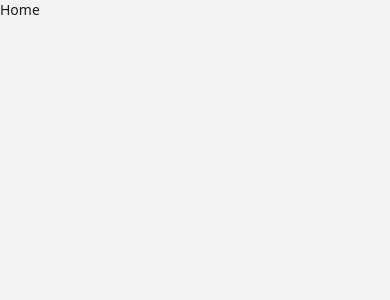
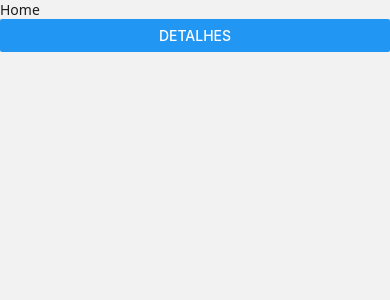
Before and after one commit to David-Marcoss/my-app, a React Native app: screen /home in a window 390 px wide. Shown: the top 300 px of the page. Built offline with nearby package versions, Linux system fonts and the light colour scheme.

Commit message:
feat: config pages

```diff
--- a/screens/Detail.tsx
+++ b/screens/Detail.tsx
@@ -1,5 +1,9 @@
 import { Text } from "@react-navigation/elements";
+import { useRoute } from "@react-navigation/native";
+import { TRouteProps } from "../Routes";
 
 export default function DetailScreen() {
-  return <Text>Detail</Text>;
+  const { params } = useRoute<TRouteProps<"details">>();
+
+  return <Text>Detail rate: {params.rate}</Text>;
 }
--- a/screens/Home.tsx
+++ b/screens/Home.tsx
@@ -1,5 +1,20 @@
 import { Text } from "@react-navigation/elements";
+import { useNavigation } from "@react-navigation/native";
+import { NativeStackNavigationProp } from "@react-navigation/native-stack";
+import { Button, View } from "react-native";
+import { TNavigationProps } from "../Routes";
 
 export default function HomeScreen() {
-  return <Text>Home</Text>;
+  const navigation = useNavigation<TNavigationProps>();
+
+  return (
+    <View>
+      <Text>Home</Text>
+
+      <Button
+        title={"detalhes"}
+        onPress={() => navigation.navigate("details", { rate: 3 })}
+      />
+    </View>
+  );
 }
```
